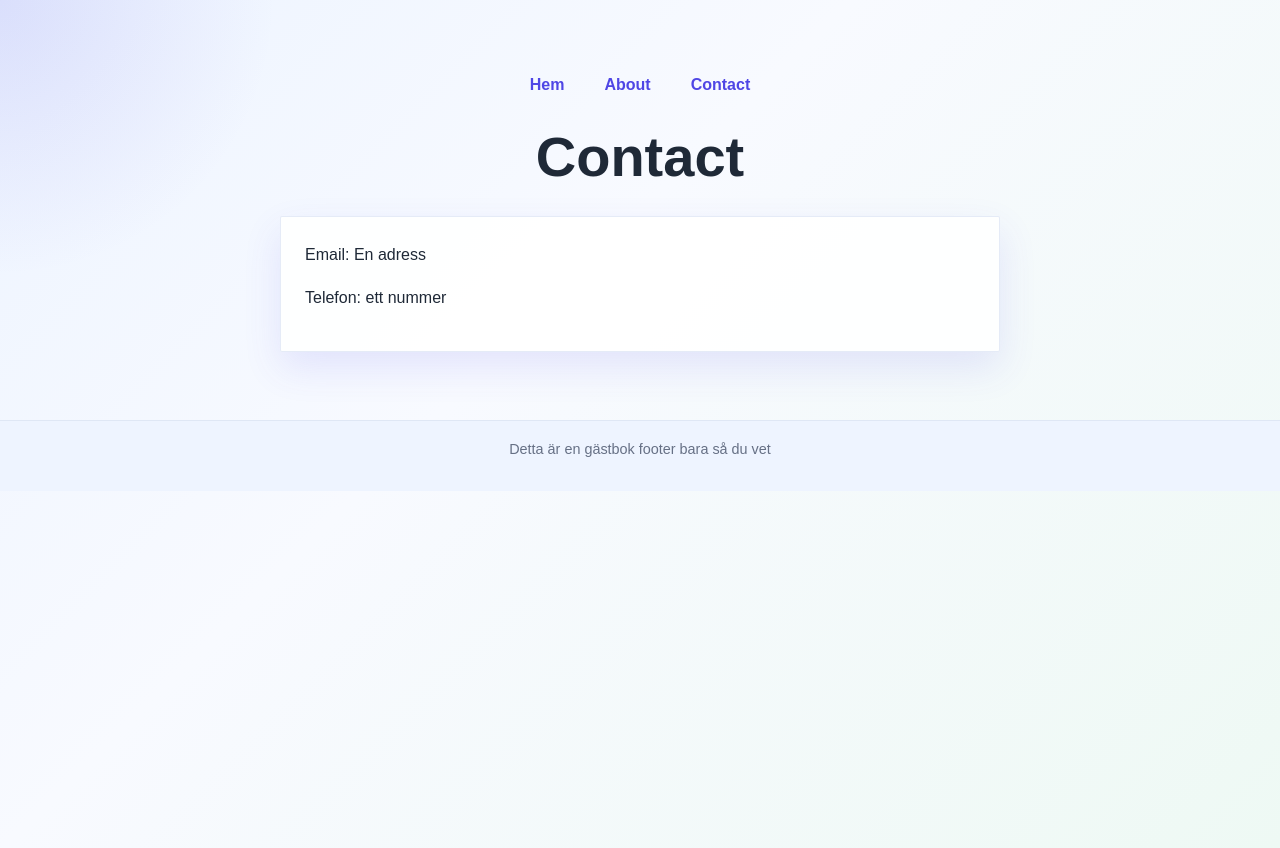
After one commit to vidarberg-sys/G-stbok, a Flask app: page /contact in a window 1280 px wide. The commit adds this page. Run offline with Flask 3, Linux system fonts and the light colour scheme.

Commit message:
jag har ändrat både på lite grejer som jag tyckte såg dåliga ut är man faktiskt hade css. som tiden. Sen har jag ju lakt till css. Bytt ordning på inläggen så de matchar ordningen man skriver in det. gjort så att meddelandet du läger inte bara stretchar ut skärmen utom går ned en rad i rutan som skrivs.  gjort så man itne behöver skriva in https eller http när man skriver in webbsidan då det är lättare att skriva in det.

```diff
--- a/app.py
+++ b/app.py
@@ -1,6 +1,7 @@
 from datetime import datetime, timezone
 import json
 from pathlib import Path
+from urllib.parse import urlparse
 
 from flask import Flask, flash, redirect, render_template, request, url_for
 
@@ -9,6 +10,35 @@ app.config["SECRET_KEY"] = "guestbook-development-key"
 
 DATA_FILE = Path(__file__).with_name("guestbook.json")
 MAX_COMMENT_LENGTH = 500
+
+
+def normalize_url(value):
+    value = value.strip()
+    if not value:
+        return ""
+    if value.startswith(("http://", "https://")):
+        return value
+    return "https://" + value
+
+
+def get_domain_name(url):
+    if not url:
+        return ""
+    try:
+        parsed = urlparse(url)
+        hostname = parsed.netloc or parsed.path
+        if hostname.startswith("www."):
+            hostname = hostname[4:]
+        return hostname.split(":")[0]
+    except ValueError:
+        return ""
+
+
+def is_valid_url(value):
+    if not value:
+        return True
+    parsed = urlparse(value)
+    return bool(parsed.scheme in {"http", "https"} and parsed.netloc)
 
 
 def load_entries():
@@ -25,7 +55,6 @@ def load_entries():
 
 
 def save_entries(entries):
-    """Write valid JSON without leaving a half-written data file."""
     temporary_file = DATA_FILE.with_suffix(".tmp")
     with temporary_file.open("w", encoding="utf-8") as file:
         json.dump(entries, file, ensure_ascii=False, indent=2)
@@ -38,6 +67,7 @@ def guestbook():
     if request.method == "POST":
         name = request.form.get("name", "").strip()
         email = request.form.get("email", "").strip()
+        website = normalize_url(request.form.get("website", "").strip())
         comment = request.form.get("comment", "").strip()
 
         errors = []
@@ -49,6 +79,8 @@ def guestbook():
             errors.append(f"Meddelandet får vara högst {MAX_COMMENT_LENGTH} tecken.")
         if email and ("@" not in email or "." not in email.rsplit("@", 1)[-1]):
             errors.append("Skriv en giltig e-postadress eller lämna fältet tomt.")
+        if website and not is_valid_url(website):
+            errors.append("Skriv en giltig webbplatsadress eller lämna fältet tomt.")
 
         if errors:
             for error in errors:
@@ -58,6 +90,7 @@ def guestbook():
         entry = {
             "name": name,
             "email": email,
+            "website": website,
             "comment": comment,
             "time": datetime.now(timezone.utc).astimezone().isoformat(timespec="minutes"),
         }
@@ -70,5 +103,15 @@ def guestbook():
     return render_template("home.html", entries=load_entries(), form_data={})
 
 
+@app.route("/about")
+def about():
+    return render_template("about.html")
+
+
+@app.route("/contact")
+def contact():
+    return render_template("contact.html")
+
+
 if __name__ == "__main__":
     app.run(debug=True, host="0.0.0.0")
--- /dev/null
+++ b/static/style.css
@@ -0,0 +1,344 @@
+:root {
+    --bg: #f4f7ff;
+    --panel: #ffffff;
+    --panel-soft: #eef4ff;
+    --primary: #4f46e5;
+    --primary-dark: #3730a3;
+    --accent: #22c55e;
+    --error: #ef4444;
+    --text: #1f2937;
+    --muted: #667085;
+    --border: #dfe7f5;
+    --shadow: 0 16px 38px rgba(79, 70, 229, 0.12);
+}
+
+* {
+    box-sizing: border-box;
+}
+
+body {
+    margin: 0;
+    min-height: 100vh;
+    font-family: Arial, Helvetica, sans-serif;
+    color: var(--text);
+    background:
+        radial-gradient(circle at top left, rgba(79, 70, 229, 0.12), transparent 18%),
+        linear-gradient(135deg, #edf4ff 0%, #f8faff 40%, #eef9f4 100%);
+}
+
+img {
+    max-width: 100%;
+    display: block;
+}
+
+button,
+input,
+textarea {
+    font: inherit;
+}
+
+.page-shell {
+    width: min(1180px, calc(100% - 32px));
+    margin: 48px auto;
+    padding: 20px;
+}
+
+.top-nav {
+    display: flex;
+    justify-content: center;
+    gap: 16px;
+    margin-bottom: 24px;
+    flex-wrap: wrap;
+}
+
+.top-nav a {
+    color: var(--primary);
+    text-decoration: none;
+    font-weight: 700;
+    padding: 8px 12px;
+    border-radius: 2px;
+    transition: background 0.2s ease;
+}
+
+.top-nav a:hover {
+    background: rgba(79, 70, 229, 0.08);
+}
+
+.page-simple {
+    max-width: 760px;
+}
+
+.info-card {
+    background: rgba(255, 255, 255, 0.9);
+    border: 1px solid rgba(223, 231, 245, 0.8);
+    border-radius: 2px;
+    box-shadow: var(--shadow);
+    padding: 24px;
+    line-height: 1.7;
+}
+
+.intro {
+    margin-bottom: 28px;
+    text-align: center;
+}
+
+.eyebrow {
+    margin: 0 0 8px;
+    font-size: 0.75rem;
+    letter-spacing: 0.12em;
+    text-transform: uppercase;
+    font-weight: 700;
+    color: var(--primary);
+}
+
+h1, h2, h3, p {
+    margin-top: 0;
+}
+
+h1 {
+    margin-bottom: 10px;
+    font-size: clamp(2.2rem, 5vw, 3.5rem);
+    line-height: 1.1;
+}
+
+.lead {
+    max-width: 620px;
+    margin: 0 auto;
+    color: var(--muted);
+    font-size: 1.05rem;
+}
+
+.content-grid {
+    display: grid;
+    grid-template-columns: minmax(300px, 1.05fr) minmax(300px, 1.35fr);
+    gap: 24px;
+    align-items: start;
+}
+
+.form-panel,
+.entries-panel {
+    background: rgba(255, 255, 255, 0.9);
+    border: 1px solid rgba(223, 231, 245, 0.8);
+    border-radius: 2px;
+    box-shadow: var(--shadow);
+    padding: 24px;
+    backdrop-filter: blur(6px);
+}
+
+.section-heading {
+    margin-bottom: 20px;
+}
+
+.section-heading h2 {
+    margin-bottom: 0;
+    font-size: clamp(1.5rem, 2vw, 2rem);
+}
+
+.messages {
+    display: grid;
+    gap: 8px;
+    margin-bottom: 18px;
+}
+
+.message {
+    margin: 0;
+    padding: 10px 12px;
+    border-radius: 2px;
+    font-size: 0.95rem;
+    font-weight: 600;
+}
+
+.message.success {
+    background: rgba(34, 197, 94, 0.12);
+    color: #166534;
+    border: 1px solid rgba(34, 197, 94, 0.25);
+}
+
+.message.error {
+    background: rgba(239, 68, 68, 0.08);
+    color: #991b1b;
+    border: 1px solid rgba(239, 68, 68, 0.2);
+}
+
+form {
+    display: grid;
+    gap: 18px;
+}
+
+.field-row {
+    display: grid;
+    gap: 8px;
+}
+
+label {
+    font-weight: 700;
+    color: var(--text);
+}
+
+.optional {
+    font-weight: 500;
+    color: var(--muted);
+}
+
+input,
+textarea {
+    width: 100%;
+    padding: 12px 14px;
+    border: 1px solid var(--border);
+    border-radius: 2px;
+    background: #f9fbff;
+    color: var(--text);
+    transition: border-color 0.2s ease, box-shadow 0.2s ease, transform 0.2s ease;
+}
+
+input:focus,
+textarea:focus {
+    outline: none;
+    border-color: rgba(79, 70, 229, 0.7);
+    box-shadow: 0 0 0 4px rgba(79, 70, 229, 0.12);
+    background: #fff;
+}
+
+textarea {
+    min-height: 120px;
+    resize: vertical;
+}
+
+small {
+    color: var(--muted);
+}
+
+button {
+    border: none;
+    border-radius: 2px;
+    padding: 14px 18px;
+    background: linear-gradient(135deg, var(--primary), var(--primary-dark));
+    color: white;
+    font-weight: 700;
+    cursor: pointer;
+    transition: transform 0.2s ease, box-shadow 0.2s ease;
+    box-shadow: 0 12px 24px rgba(79, 70, 229, 0.22);
+}
+
+button:hover {
+    transform: translateY(-1px);
+    box-shadow: 0 16px 28px rgba(79, 70, 229, 0.25);
+}
+
+.entry-heading {
+    display: flex;
+    align-items: end;
+    justify-content: space-between;
+    gap: 12px;
+    flex-wrap: wrap;
+}
+
+.entries-list {
+    display: grid;
+    gap: 16px;
+}
+
+.entry {
+    background: linear-gradient(180deg, #ffffff 0%, #f8fbff 100%);
+    border: 1px solid var(--border);
+    border-radius: 2px;
+    padding: 18px;
+}
+
+.entry-meta {
+    display: flex;
+    align-items: center;
+    justify-content: space-between;
+    gap: 10px;
+    margin-bottom: 12px;
+    flex-wrap: wrap;
+}
+
+.entry-meta h3 {
+    margin: 0;
+    font-size: 1.2rem;
+}
+
+.entry-meta time {
+    color: var(--muted);
+    font-size: 0.82rem;
+}
+
+.entry-details {
+    display: grid;
+    gap: 8px;
+}
+
+.entry-line {
+    margin: 0;
+    line-height: 1.6;
+}
+
+.entry-line strong {
+    color: var(--text);
+}
+
+.entry-line a {
+    color: var(--primary);
+    text-decoration: none;
+    font-weight: 600;
+}
+
+.entry-line a:hover {
+    text-decoration: underline;
+}
+
+.comment {
+    margin: 0;
+    line-height: 1.65;
+    color: var(--text);
+    white-space: pre-wrap;
+    word-wrap: break-word;
+    overflow-wrap: anywhere;
+    word-break: break-word;
+}
+
+.empty-state {
+    display: grid;
+    place-items: center;
+    min-height: 180px;
+    text-align: center;
+    padding: 24px 16px;
+    border: 1px dashed var(--border);
+    border-radius: 2px;
+    background: var(--panel-soft);
+    color: var(--muted);
+}
+
+.empty-state p {
+    margin-bottom: 6px;
+    font-size: 1.1rem;
+    font-weight: 700;
+    color: var(--text);
+}
+
+@media (max-width: 820px) {
+    .content-grid {
+        grid-template-columns: 1fr;
+    }
+
+    .page-shell {
+        margin: 24px auto;
+        padding: 10px;
+    }
+
+    .form-panel,
+    .entries-panel {
+        padding: 18px;
+        border-radius: 2px;
+    }
+}
+
+.footer {
+    text-align: center;
+    padding: 20px 0;
+    background: var(--panel-soft);
+    border-top: 1px solid var(--border);
+    color: var(--muted);
+    font-size: 0.9rem;
+}
--- /dev/null
+++ b/templates/contact.html
@@ -0,0 +1,34 @@
+<!doctype html>
+<html lang="sv">
+<head>
+    <meta charset="utf-8">
+    <meta name="viewport" content="width=device-width, initial-scale=1">
+    <title>Contact</title>
+    <link rel="stylesheet" href="{{ url_for('static', filename='style.css', v=2) }}">
+</head>
+<body>
+    <main class="page-shell page-simple">
+        <nav class="top-nav" aria-label="Huvudnavigation">
+            <a href="{{ url_for('guestbook') }}">Hem</a>
+            <a href="{{ url_for('about') }}">About</a>
+            <a href="{{ url_for('contact') }}">Contact</a>
+        </nav>
+
+        <header class="intro">
+            <h1>Contact</h1>
+        </header>
+
+        <section class="info-card">
+            <p>Email: En adress</p>
+            <p>Telefon: ett nummer</p>
+        </section>
+    </main>
+</body>
+
+<div class="footer">
+    <footer>
+        <p>Detta är en gästbok footer bara så du vet</p>
+    </footer>
+</div>
+
+</html>
```
Also changed, not shown: guestbook.json (+35 -0 lines), templates/about.html (added, +33 -0 lines), templates/home.html (+51 -7 lines).
